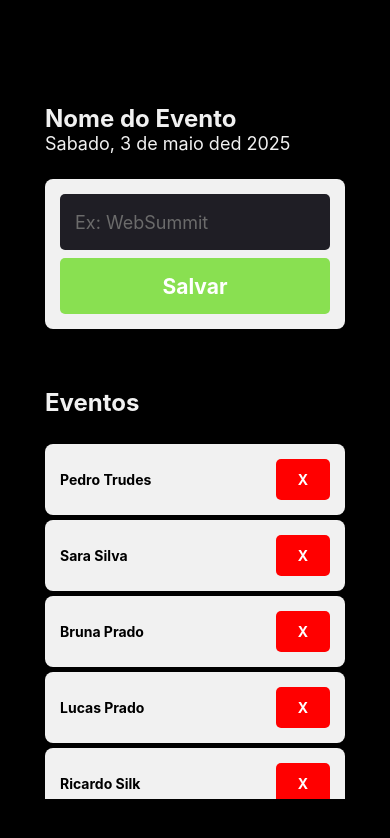
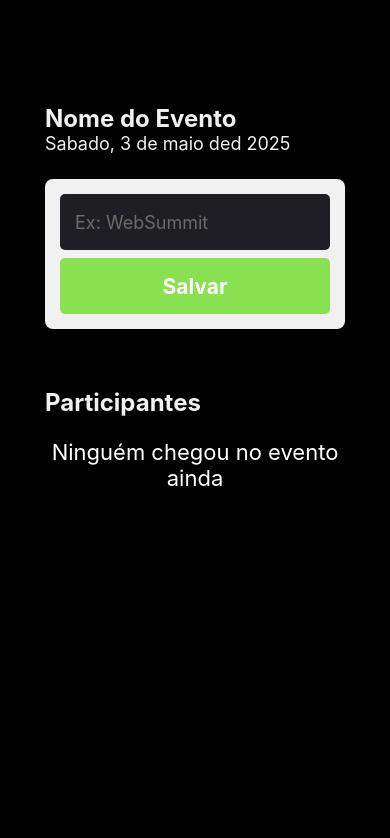
Before and after one commit to PedroTrudes/ImHere, a React Native app: screen / in a window 390 px wide. Shown: the top 838 px of the page. Built offline with nearby package versions, Linux system fonts and the light colour scheme.

Commit message:
:sparkles: feat: setParticipants in hook state

```diff
--- a/src/screens/Home/index.tsx
+++ b/src/screens/Home/index.tsx
@@ -4,14 +4,16 @@ import { Participant } from '../components/Participant';
 import { useState } from "react";
 
 export function Home(){
-    const listParticipants = ['Pedro Trudes', 'Sara Silva', 'Bruna Prado', 'Lucas Prado', 'Ricardo Silk', 'Paulo Fonseca', 'Edy Braga', 'Wilton Silva'];
+    const [participants, setParticipants] = useState<string[]>([]);
+    const [participantName, setParticipantName] = useState('');
 
     function handleParticipantAdd(){
-        if(listParticipants.includes("Pedro ")){
+        if(participants.includes(participantName)){
             return Alert.alert('Participante já existe')
-        }else{
-            return Alert.alert('Participante cadastrado com sucesso')
         }
+
+        setParticipants(prevState => [...prevState, participantName]);
+        setParticipantName('')
     }
 
     function heandleParticipantRemove(user: string, age: number){
@@ -38,17 +40,19 @@ export function Home(){
                 style={styles.input}
                 placeholder="Ex: WebSummit"
                 placeholderTextColor={'#6b6b6b'}
+                onChangeText={text => setParticipantName(text)}
+                value={participantName}
                 />
                 <TouchableOpacity style={styles.button} onPress={handleParticipantAdd}>
                     <Text style={styles.buttonText}>Salvar</Text>
                 </TouchableOpacity>
             </View>
             <View style={styles.containerList}>
-                <Text style={styles.containerTextTitle}>Eventos</Text>
+                <Text style={styles.containerTextTitle}>Participantes</Text>
             </View>
 
             <FlatList
-            data={listParticipants}
+            data={participants}
             keyExtractor={item => item}
             renderItem={({ item }) => (
                 <Participant
```
